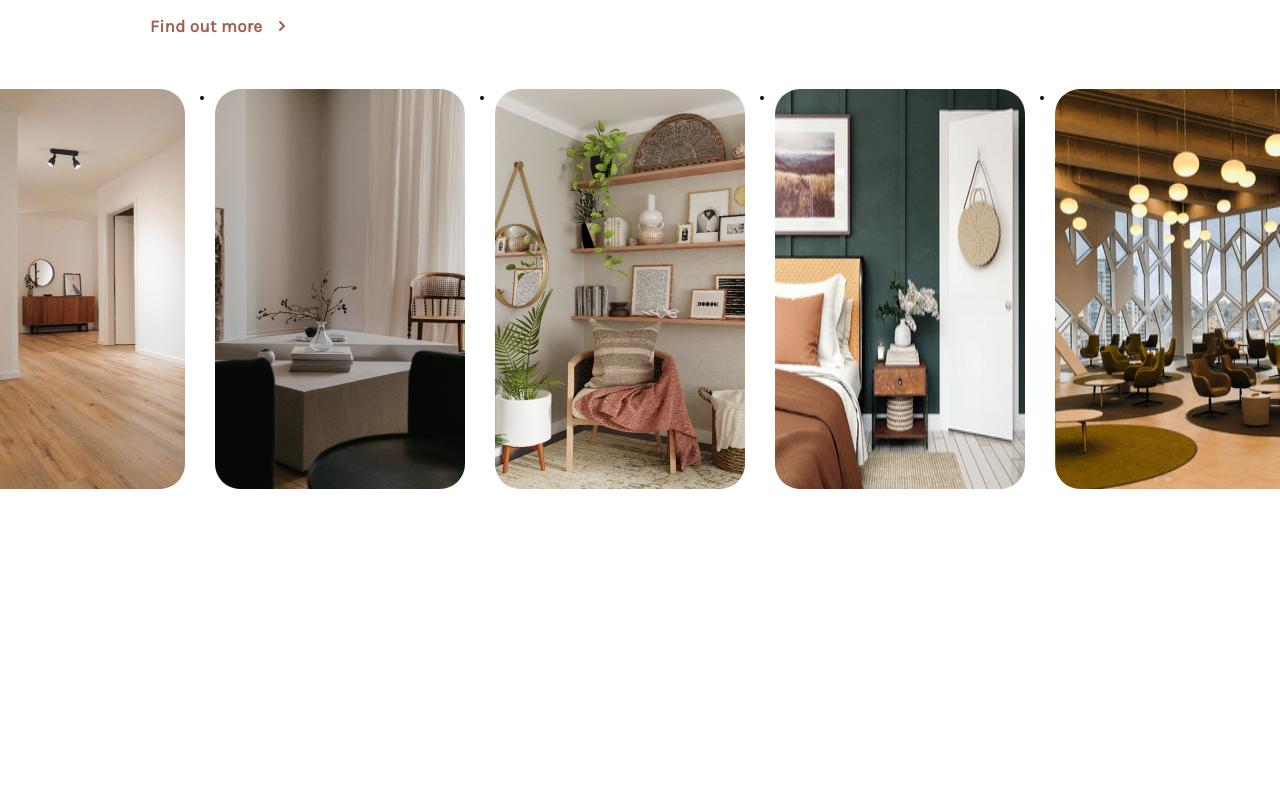
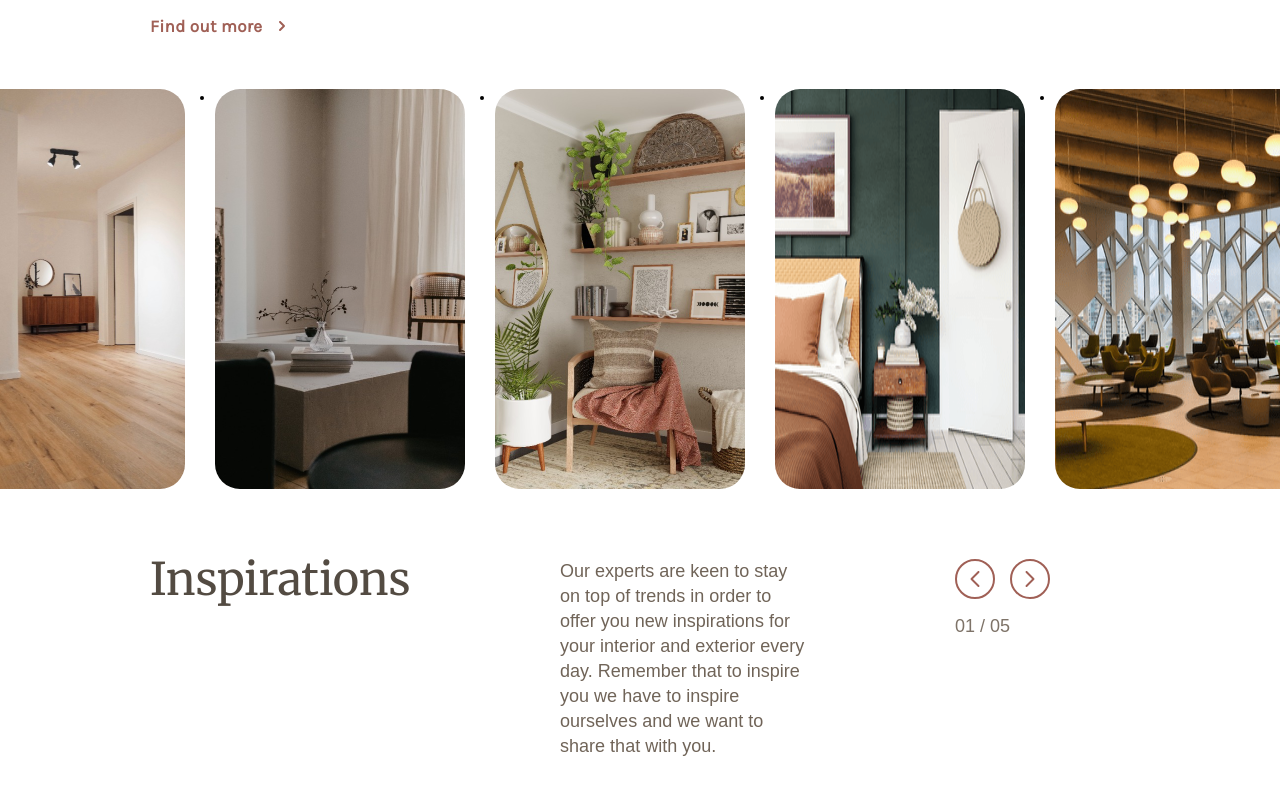
Before and after one commit to SaidGandur01/purplefire-landing-page, a Nuxt app: page / in a window 1280 px wide. Shown: the part 1686-2481 px from the top of the page. Before the commit the page ends 2325 px from the top, so only its background shows below. Built offline with nearby package versions, Linux system fonts and the light colour scheme; a web font is replaced by a local one.

Commit message:
Updating latest trends component for mobile

```diff
--- a/components/core/carousel.vue
+++ b/components/core/carousel.vue
@@ -63,7 +63,7 @@
   }
 
   .slides:hover .slide {
-    animation-play-state: paused;
+    // animation-play-state: paused;
   }
 
   .slide img {
--- /dev/null
+++ b/components/core/icons/controlArrowLeft.vue
@@ -0,0 +1,26 @@
+<template>
+  <svg
+    width="40"
+    height="40"
+    viewBox="0 0 40 40"
+    fill="none"
+    xmlns="http://www.w3.org/2000/svg"
+  >
+    <rect
+      x="39"
+      y="1"
+      width="38"
+      height="38"
+      rx="19"
+      transform="rotate(90 39 1)"
+      stroke="#A06056"
+      stroke-width="2"
+    />
+    <path
+      fill-rule="evenodd"
+      clip-rule="evenodd"
+      d="M22.7929 12.2929C23.1834 11.9024 23.8166 11.9024 24.2071 12.2929C24.5976 12.6834 24.5976 13.3166 24.2071 13.7071L17.9142 20L24.2071 26.2929C24.5976 26.6834 24.5976 27.3166 24.2071 27.7071C23.8166 28.0976 23.1834 28.0976 22.7929 27.7071L15.7929 20.7071C15.4024 20.3166 15.4024 19.6834 15.7929 19.2929L22.7929 12.2929Z"
+      fill="#A06056"
+    />
+  </svg>
+</template>
--- /dev/null
+++ b/components/core/icons/controlArrowRight.vue
@@ -0,0 +1,26 @@
+<template>
+  <svg
+    width="40"
+    height="40"
+    viewBox="0 0 40 40"
+    fill="none"
+    xmlns="http://www.w3.org/2000/svg"
+  >
+    <rect
+      x="1"
+      y="39"
+      width="38"
+      height="38"
+      rx="19"
+      transform="rotate(-90 1 39)"
+      stroke="#A06056"
+      stroke-width="2"
+    />
+    <path
+      fill-rule="evenodd"
+      clip-rule="evenodd"
+      d="M17.2071 27.7071C16.8166 28.0976 16.1834 28.0976 15.7929 27.7071C15.4024 27.3166 15.4024 26.6834 15.7929 26.2929L22.0858 20L15.7929 13.7071C15.4024 13.3166 15.4024 12.6834 15.7929 12.2929C16.1834 11.9024 16.8166 11.9024 17.2071 12.2929L24.2071 19.2929C24.5976 19.6834 24.5976 20.3166 24.2071 20.7071L17.2071 27.7071Z"
+      fill="#A06056"
+    />
+  </svg>
+</template>
--- a/components/latestTrends.vue
+++ b/components/latestTrends.vue
@@ -15,6 +15,23 @@
     </div>
     <div class="carousel-wrapper">
       <CoreCarousel />
+    </div>
+    <div class="inspirations">
+      <h3>Inspirations</h3>
+      <div class="description">
+        <span>
+          Our experts are keen to stay on top of trends in order to offer you new inspirations for your interior and exterior every day. Remember that to inspire you we have to inspire ourselves and we want to share that with you.
+        </span>
+      </div>
+      <div class="controls">
+        <div class="controls-images">
+          <CoreIconsControlArrowLeft />
+          <CoreIconsControlArrowRight />
+        </div>
+        <div class="items-counter">
+          <span>01 / 05</span>
+        </div>
+      </div>
     </div>
   </div>
 </template>
@@ -100,11 +117,11 @@
 
     input:focus {
       outline: none;
-      border: 1px solid var(--color-background-page);;
+      border: 1px solid var(--color-background-page);
     }
     input:focus-visible {
       outline: none;
-      border: 1px solid var(--color-background-page);;
+      border: 1px solid var(--color-background-page);
     }
 
     button {
@@ -129,6 +146,62 @@
   .carousel-wrapper {
     margin: 5rem 0;
     width: 100%;
+  }
+
+  .inspirations {
+    display: flex;
+    align-items: flex-start;
+    justify-content: space-between;
+    padding: 2rem 15rem;
+
+    h3 {
+      @include font-attributes(
+        4.5rem,
+        --color-brand-primary-400,
+        300,
+        -0.3px,
+        4rem
+      );
+      font-family: 'Merriweather', sans-serif;
+    }
+
+    .description {
+      width: 25%;
+
+      span {
+        @include font-attributes(
+          1.8rem,
+          --color-brand-primary-300,
+          400,
+          0,
+          2.5rem
+        );
+      }
+    }
+
+    .controls {
+      display: flex;
+      flex-direction: column;
+      gap: 1.5rem;
+      padding-right: 8rem;
+
+      .controls-images {
+        display: flex;
+        gap: 1.5rem;
+      }
+
+      .items-counter {
+        span {
+          @include font-attributes(
+            1.8rem,
+            --color-brand-primary-200,
+            400,
+            0,
+            2.5rem
+          );
+        }
+      }
+    }
   }
 }
 
@@ -163,6 +236,26 @@
         width: 90%;
       }
     }
+
+    .carousel-wrapper {
+      order: 2;
+    }
+
+    .inspirations {
+      margin-top: 5rem;
+      flex-direction: column;
+      padding: 4rem;
+      order: 1;
+
+      .description {
+        margin-top: 5rem;
+        width: 100%;
+      }
+
+      .controls {
+        display: none;
+      }
+    }
   }
 }
 </style>
```
